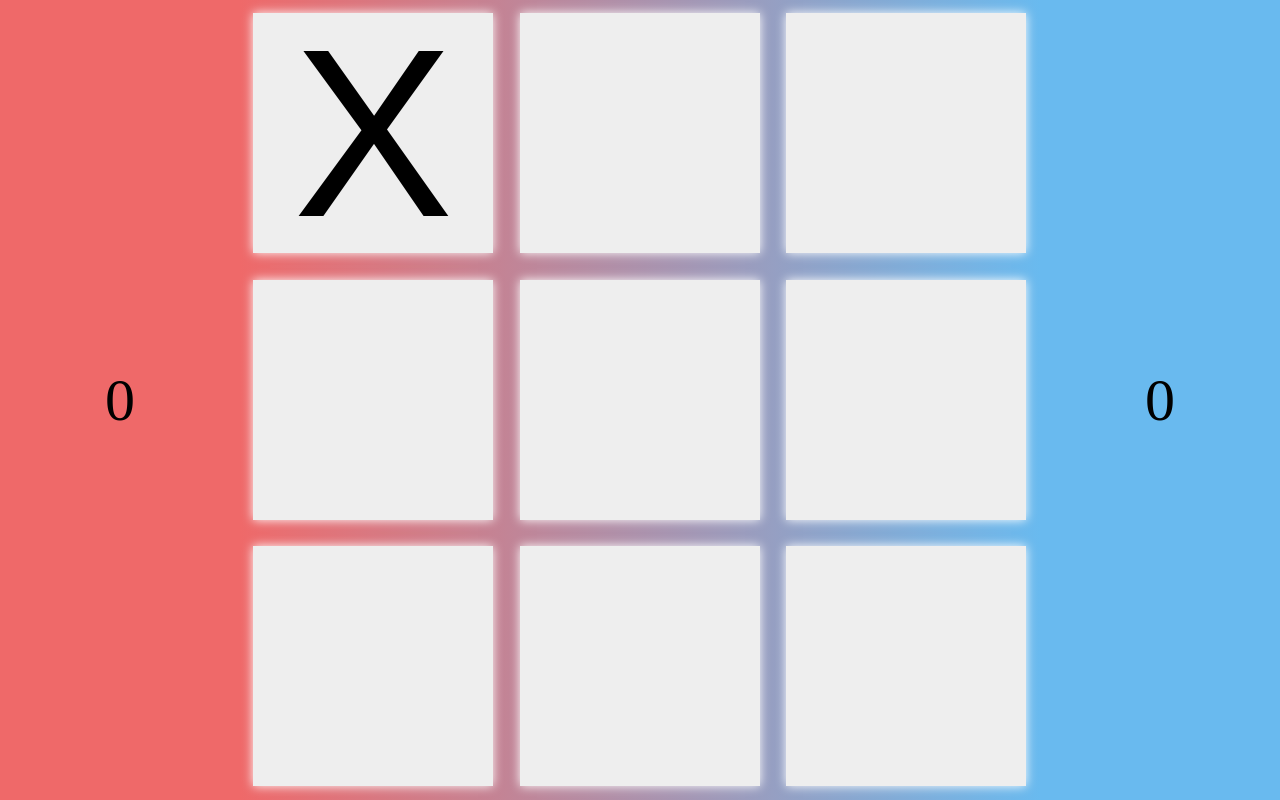
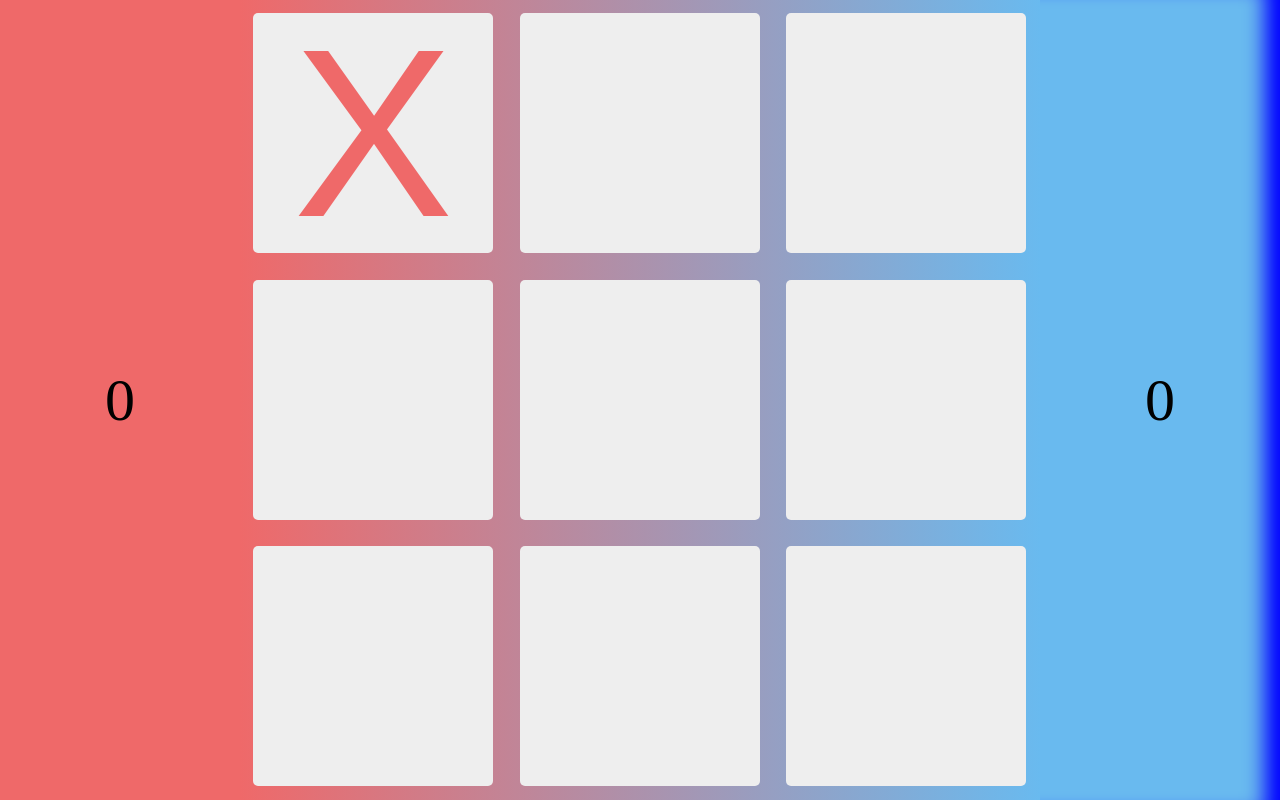
Before and after one commit to makstheimba/tictactoe, a plain HTML site: page index.html in a window 1280 px wide. Both pictures are taken after a click on the element 373 px from the left and 133 px from the top of the page. Drawn offline with nearby package versions, Linux system fonts and the light colour scheme.

Commit message:
Styling and code refactoring

```diff
--- a/assets/tictactoe.css
+++ b/assets/tictactoe.css
@@ -12,7 +12,7 @@ body{
 }
 .fieldGhost{
     /*fieldGhost is here just to get rid of side whitespaces on almost square screens.
-    It occupies the same space as field but with height restraints only*/
+    It occupies the same space as field but with height or width restraints only depending on orientation.*/
     width: 100vw;
     height: 100vw;
 
@@ -54,7 +54,7 @@ body{
 .cell{
     position: relative;
     background: #eee;
-    box-shadow: 0px 0px 10px 0px white;
+    border-radius: 5px;
     float:left;
     width: 30%;
     margin: 1.66%;
@@ -63,7 +63,7 @@ body{
 }
 .activeCell:hover{
     transform:translateY(-2px);
-    box-shadow: 0px 0px 15px 0px #ccc;
+    box-shadow: 0px 0px 5px 0px #ccc;
 }
 .activeCell:active{
     transform: translateY(2px);
@@ -78,7 +78,6 @@ body{
     width: 80%;
     margin: 10%;
     font-family: sans-serif;
-    font-size: 30vw;
 }
 .sidePlayer{
     display: flex;
@@ -101,6 +100,18 @@ body{
     background-color: #69baef;
     bottom: 0;
 }
+.redPlayerActive{
+    box-shadow: 0px 30px 20px -15px red inset;
+}
+.bluePlayerActive{
+    box-shadow: 0px -30px 20px -15px blue inset;
+}
+.redPlayer{
+    color: #ef6969;
+}
+.bluePlayer{
+    color: #69baef;
+}
 @media (orientation: landscape){
     .fieldGhost{
         width: 100vh;
@@ -120,9 +131,6 @@ body{
         max-width: calc(100vw - 120px);
         max-height: calc(100vw - 120px);
     }
-    .content{
-        font-size: 30vh;
-    }
     .sidePlayer{
         height: 100vh;
 
@@ -133,6 +141,12 @@ body{
 
         min-width: 60px;
     }
+    .redPlayerActive{
+        box-shadow: 30px 0px 20px -15px red inset;
+    }
+    .bluePlayerActive{
+        box-shadow: -30px 0px 20px -15px blue inset;
+    }
     .blueSide{
         right: 0;
     }
--- a/assets/tictactoe.js
+++ b/assets/tictactoe.js
@@ -1,63 +1,79 @@
-$(document).ready(function () {
-    game = tictactoe("X");
-    game.newGame();
+$(window).resize(function () {
+    var fontSize = $("#playField").width() * 0.3 + "px";
+    $(".content").css("font-size", fontSize);
 });
-var tictactoe = function (firstTurn) {
-    var nextTurn = {"X": "O", "O": "X"},
-        score = {"redPlayer": 0, "bluePlayer": 0},
-        valueToPlayer = {},
+
+var tictactoe = function (players) {
+    var nextMarker = {"X": "O", "O": "X"},
         field = Array(9),
-        currentTurn = firstTurn,
+        currentMarker = "X",
+        currentPlayer = players.markerToPlayer[currentMarker],
+        celebrationLength = 1000,
         self = {};
-    // Setting up chosen values for the players ES5 way
-    valueToPlayer[firstTurn] = "redPlayer";
-    valueToPlayer[nextTurn[firstTurn]] = "bluePlayer";
+    $("#"+currentPlayer).addClass(currentPlayer+"Active");
+
+    function isMarkerInPlace(place) {
+        return field[place] === currentMarker;
+    }
     function testWinner() {
-        var winConditions = [[0,1,2], [3,4,5], [6,7,8], [0,3,6], [1,4,7], [2,5,8], [0,4,8], [2,4,6]];
-        winConditions.forEach(function(state) { // Test if all places on a field for a certain win condition occupied with the same element
-            if (state.every(isTurnInPlace)) {
-                var winner = valueToPlayer[currentTurn];
+        var winConditions = [[0, 1, 2], [3, 4, 5], [6, 7, 8], [0, 3, 6],
+                             [1, 4, 7], [2, 5, 8], [0, 4, 8], [2, 4, 6]];
+        winConditions.forEach(function (state) { // Test if all places on a field for a certain win condition occupied with the same element
+            if (state.every(isMarkerInPlace)) {
+                var winner = currentPlayer;
                 alert("Winner is " + winner);
-                score[winner] += 1;
+                players.score[winner] += 1;
                 self.newGame();
             }
         });
-        if (field.every(function(elem) {return elem !==""})){ //If every cell is occupied call a tie
+        if (field.every(function (elem) {return elem !== ""; })) { //If every cell is occupied call a tie
             alert("Tie");
             self.newGame();
         }
     }
-    function isTurnInPlace(place) {
-        return field[place] === currentTurn;
-    }
-    function setValue(place) {
-        field[place] = currentTurn;
+    function setMarker(place) {
+        $("#"+currentPlayer).removeClass(currentPlayer+"Active");
+        field[place] = currentMarker;
         testWinner();
-        currentTurn = nextTurn[currentTurn];
+        currentMarker = nextMarker[currentMarker];
+        currentPlayer = players.markerToPlayer[currentMarker];
+        $("#"+currentPlayer).addClass(currentPlayer+"Active");
     }
     self.newGame = function () {
-        var i;
-        for (i = 0; i < 9; i++) {
-            $("#cell"+i).off("click"); //Clear clicks;
-            $("#cell"+i).addClass("activeCell");
-            $("#cell"+i).find(".content").html("");
-        }
-        field.fill(""); // Empty playing field
-        $("#redPlayer").html(score.redPlayer);
-        $("#bluePlayer").html(score.bluePlayer);
-        for (i = 0; i < 9; i++) {
-            $("#cell"+i).on("click", function () {
-                $(this).find(".content").html(currentTurn);
-                $(this).off("click");
-                $(this).removeClass("activeCell");
-                setValue($(this).attr("id").slice(-1)); // Set value to a chosen place on a field
+        // Update score
+        $("#redPlayer").html(players.score.redPlayer);
+        $("#bluePlayer").html(players.score.bluePlayer);
+        // Setup playing field
+        field.fill("").forEach(function (_, i) {
+            var cellId = "#cell" + i;
+            $(cellId).off("click").addClass("activeCell"); //Clear previous clicks
+            $(cellId).find(".content").html(""); //Empty all cells
+            $(cellId).removeClass("bluePlayer redPlayer"); // Remove color markers
+
+            // Add brand new clicks
+            $(cellId).on("click", function () {
+                $(this).find(".content").html(currentMarker);
+                $(this).addClass(currentPlayer);
+                $(this).off("click").removeClass("activeCell");
+                setMarker($(this).attr("id").slice(-1)); // Set value to a chosen cell on a field
             });
-        }
-    }
+        });
+    };
     self.resetScore = function () {
-        score.redPlayer = score.bluePlayer = 0;
-        $("#redPlayer").html(score.redPlayer);
-        $("#bluePlayer").html(score.bluePlayer);
-    }
+        players.score.redPlayer = players.score.bluePlayer = 0;
+        $("#redPlayer").html(players.score.redPlayer);
+        $("#bluePlayer").html(players.score.bluePlayer);
+    };
     return self;
-}
+};
+
+$(document).ready(function () {
+    var players = {score: {"redPlayer": 0, "bluePlayer": 0}, markerToPlayer: {}},
+        game;
+    players.markerToPlayer["X"] = "redPlayer";
+    players.markerToPlayer["O"] = "bluePlayer";
+
+    $(".content").css("font-size", $("#playField").width() * 0.3 + "px");
+    game = tictactoe(players);
+    game.newGame();
+});
--- a/index.html
+++ b/index.html
@@ -3,7 +3,6 @@
     <head>
         <title>Tic Tac Toe</title>
         <link rel = "stylesheet" href = "assets/tictactoe.css">
-         <!--<link rel = "stylesheet" href = "https://maxcdn.bootstrapcdn.com/bootstrap/3.3.7/css/bootstrap.min.css">-->
         <script   src = "http://code.jquery.com/jquery-3.1.1.min.js"   integrity = "sha256-hVVnYaiADRTO2PzUGmuLJr8BLUSjGIZsDYGmIJLv2b8="   crossorigin = "anonymous"></script>
         <script type = "text/javascript" src = "assets/tictactoe.js"></script>
     </head>
@@ -11,7 +10,7 @@
         <div class = "sidePlayer redSide" id = "redPlayer">0</div>
         <div class = "sidePlayer blueSide" id = "bluePlayer">0</div>
         <div class = "fieldGhost"></div>
-        <div class = "field">
+        <div class = "field" id = "playField">
             <div class = "row">
                 <div class = "cell" id = "cell0">
                     <div class = "content"></div>
```
